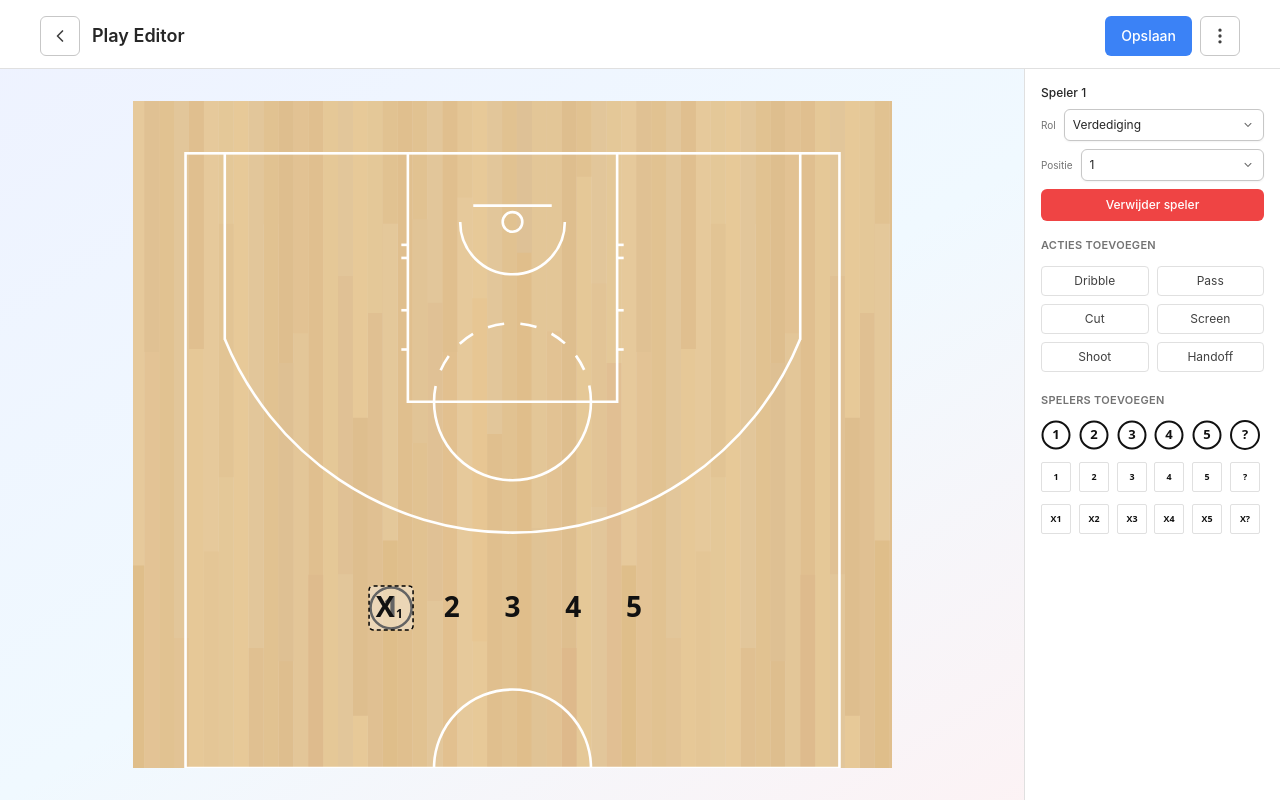
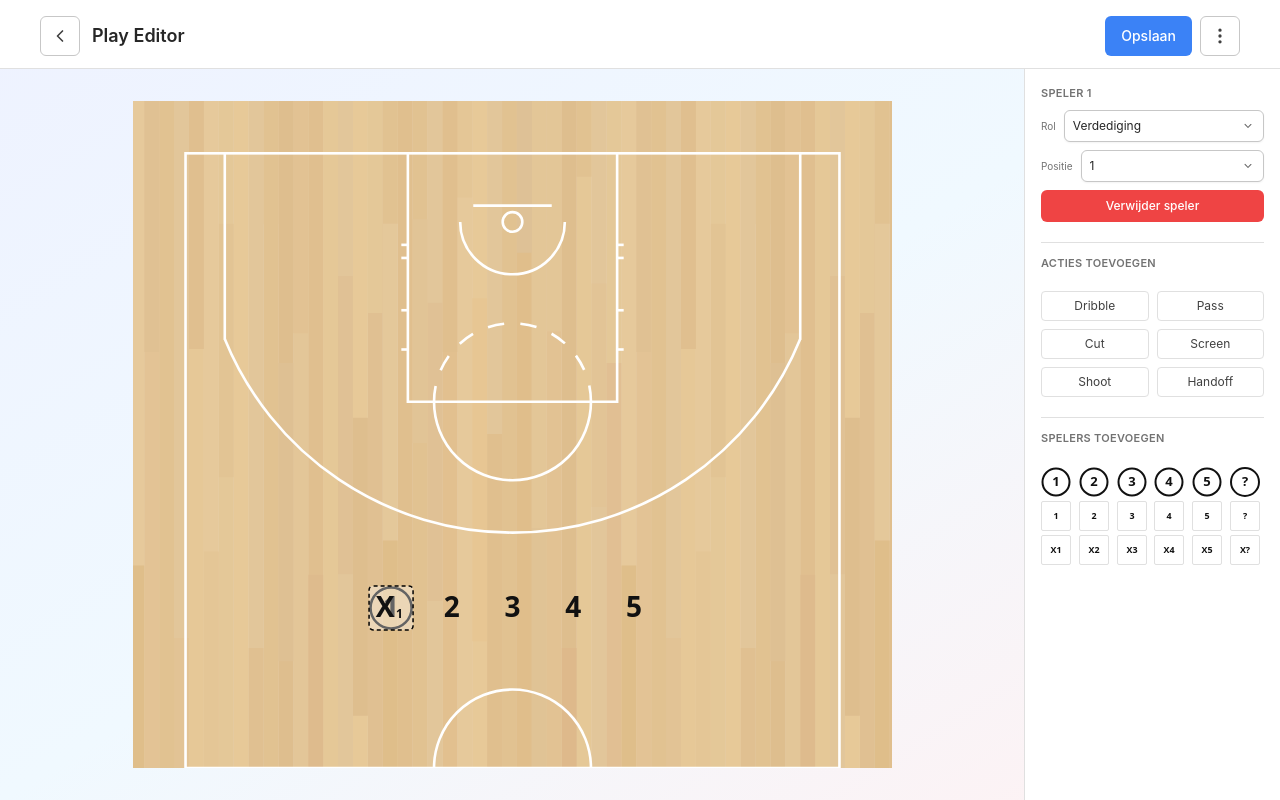
Before and after one commit to SebasJH/court-assist, a Vue app: page /play-editor in a window 1280 px wide. Both pictures are taken after a click on the button "X1". Built offline with nearby package versions, Linux system fonts and the light colour scheme.

Commit message:
Updated spacing issues

```diff
--- a/src/components/diagram/PlayEditor.vue
+++ b/src/components/diagram/PlayEditor.vue
@@ -128,7 +128,10 @@ export default {
       // Player selected
       if (selectedPlayerId.value) {
         const p = players.find(pp => pp.id === selectedPlayerId.value)
-        if (p) return { type: 'player', name: 'Speler ' + (p.number ?? ''), id: p.id, role: p.role || 'offense', pos: (p.pos != null && p.pos !== '') ? String(p.pos).slice(0,2) : String(p.number ?? '') }
+        if (p) {
+          const posLabel = (p.pos != null && p.pos !== '') ? String(p.pos).slice(0,2) : String(p.number ?? '')
+          return { type: 'player', name: 'Speler ' + posLabel, id: p.id, role: p.role || 'offense', pos: posLabel }
+        }
       }
       return null
     })
--- a/src/components/playeditor/PlayEditorSidebar.vue
+++ b/src/components/playeditor/PlayEditorSidebar.vue
@@ -1,9 +1,9 @@
 <template>
-  <div class="relative z-[200] w-64 shrink-0 bg-white dark:bg-gray-800 border-l dark:border-gray-600 p-4 space-y-3 select-none">
+  <div class="relative z-[200] w-64 shrink-0 bg-white dark:bg-gray-800 border-l dark:border-gray-600 p-4 space-y-5 select-none">
     <!-- Selection inspector -->
     <div v-if="selectedInfo" class="mb-4 space-y-2">
       <!-- Only the selected object name -->
-      <div class="text-xs text-gray-800 dark:text-gray-100 font-medium">{{ selectedInfo.name }}</div>
+      <div class="text-[11px] font-semibold text-gray-500 uppercase tracking-wide">{{ selectedInfo.name }}</div>
       <!-- Player role + position controls -->
       <div v-if="selectedInfo.type==='player'" class="text-xs space-y-2">
         <!-- Role -->
@@ -108,7 +108,7 @@
         <UiButton color="danger" size="sm" :customClass="'w-full h-8 text-xs'" @click="$emit('delete-selected')">{{ deleteLabel }}</UiButton>
       </div>
     </div>
-    <div class="text-[11px] font-semibold text-gray-500 uppercase tracking-wide">Acties toevoegen</div>
+    <div :class="['text-[11px] font-semibold text-gray-500 uppercase tracking-wide', selectedInfo ? 'border-t border-gray-200 dark:border-gray-600 pt-3 mt-1' : '']">Acties toevoegen</div>
     <div class="grid grid-cols-2 gap-2">
       <button type="button" class="tool-btn" @mousedown.prevent.stop="$emit('set-tool','dribble')" @click="$emit('set-tool','dribble')" draggable="true" @dragstart="(ev)=>$emit('tool-drag-start','dribble', ev)">Dribble</button>
       <button type="button" class="tool-btn" @mousedown.prevent.stop="$emit('set-tool','pass')" @click="$emit('set-tool','pass')" draggable="true" @dragstart="(ev)=>$emit('tool-drag-start','pass', ev)">Pass</button>
@@ -117,7 +117,8 @@
       <button type="button" class="tool-btn" @mousedown.prevent.stop="$emit('set-tool','shoot')" @click="$emit('set-tool','shoot')" draggable="true" @dragstart="(ev)=>$emit('tool-drag-start','shoot', ev)">Shoot</button>
       <button type="button" class="tool-btn" @mousedown.prevent.stop="$emit('set-tool','handoff')" @click="$emit('set-tool','handoff')" draggable="true" @dragstart="(ev)=>$emit('tool-drag-start','handoff', ev)">Handoff</button>
     </div>
-    <div class="pt-2 text-[11px] font-semibold text-gray-500 uppercase tracking-wide">Spelers toevoegen</div>
+    <div class="border-t border-gray-200 dark:border-gray-600 pt-3 mt-1 text-[11px] font-semibold text-gray-500 uppercase tracking-wide">Spelers toevoegen</div>
+    <div class="space-y-1 mt-2">
       <!-- Row 1: Bal -->
       <div class="grid grid-cols-6 gap-1">
         <button v-for="n in 5" :key="'pb-ball-'+n" type="button" class="inline-flex items-center justify-center w-[30px] h-[30px] rounded cursor-all-scroll select-none" @click="$emit('quick-add-player', { n, role: 'ball' })" draggable="true" @dragstart="(ev)=>$emit('tool-drag-start','ball:'+n, ev)">
@@ -135,7 +136,7 @@
         </button>
       </div>
       <!-- Row 2: Aanval -->
-    <div class="grid grid-cols-6 gap-1 mt-1">
+      <div class="grid grid-cols-6 gap-1">
         <button v-for="n in 5" :key="'pb-off-'+n" type="button" class="inline-flex items-center justify-center w-[30px] h-[30px] rounded-sm cursor-all-scroll select-none border border-gray-200 bg-white dark:border-gray-500 dark:bg-gray-600/40" @click="$emit('quick-add-player', { n, role: 'offense' })" draggable="true" @dragstart="(ev)=>$emit('tool-drag-start','offense:'+n, ev)">
           <svg width="30" height="30" viewBox="-22 -22 44 44" aria-hidden="true">
             <text text-anchor="middle" dominant-baseline="middle" alignment-baseline="middle" dy="0.05em" fill="#111"
@@ -149,7 +150,7 @@
         </button>
       </div>
       <!-- Row 3: Verdediging -->
-    <div class="grid grid-cols-6 gap-1 mt-1">
+      <div class="grid grid-cols-6 gap-1">
         <button v-for="n in 5" :key="'pb-def-'+n" type="button" class="inline-flex items-center justify-center w-[30px] h-[30px] rounded-sm cursor-all-scroll select-none border border-gray-200 bg-white dark:border-gray-500 dark:bg-gray-600/40" @click="$emit('quick-add-player', { n, role: 'defense' })" draggable="true" @dragstart="(ev)=>$emit('tool-drag-start','defense:'+n, ev)">
           <svg width="30" height="30" viewBox="-22 -22 44 44" aria-hidden="true">
             <text text-anchor="middle" dominant-baseline="middle" alignment-baseline="middle" dy="0.05em" fill="#111"
@@ -161,6 +162,7 @@
             <text text-anchor="middle" dominant-baseline="middle" alignment-baseline="middle" dy="0.05em" fill="#111" style="font:700 14px ui-sans-serif, system-ui, -apple-system; user-select:none">X?</text>
           </svg>
         </button>
+      </div>
     </div>
   </div>
 </template>
```
Lines whose indentation alone changed are shown as unchanged.
